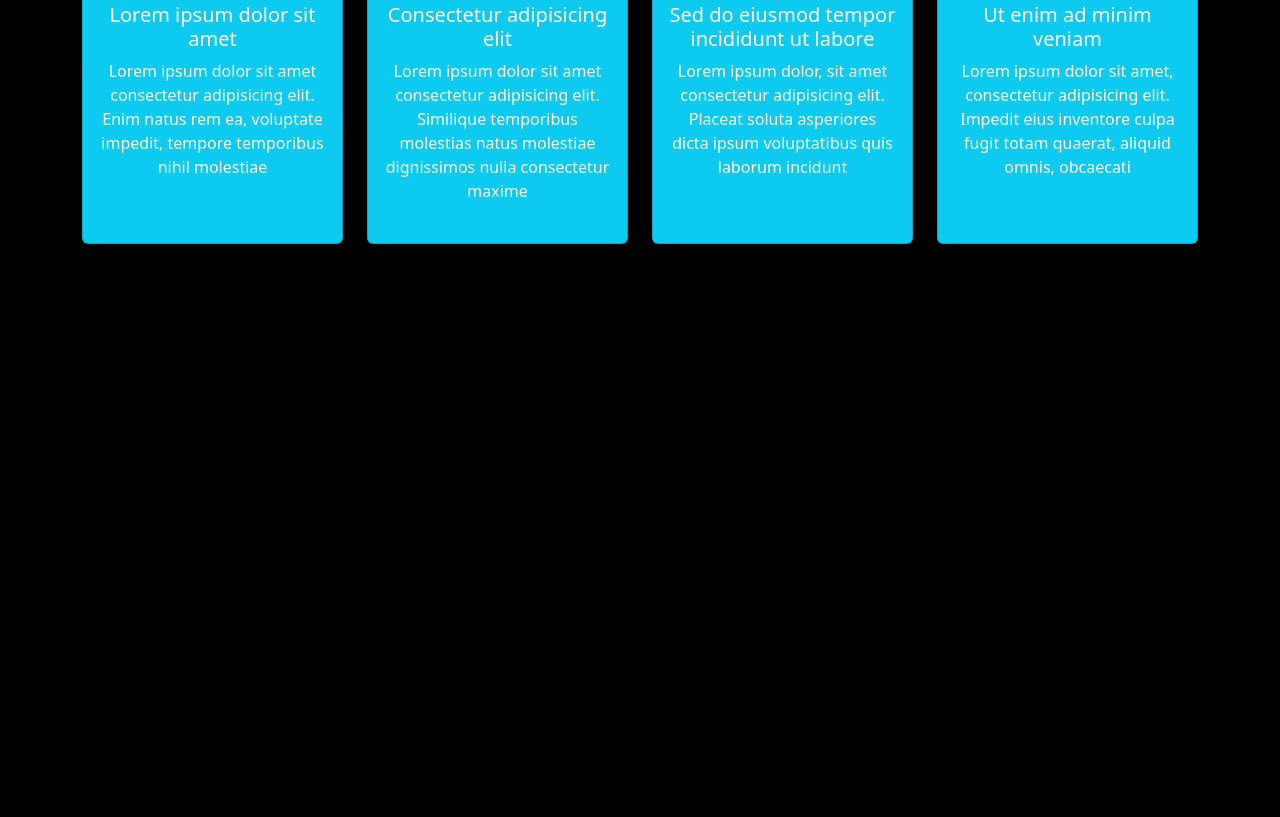
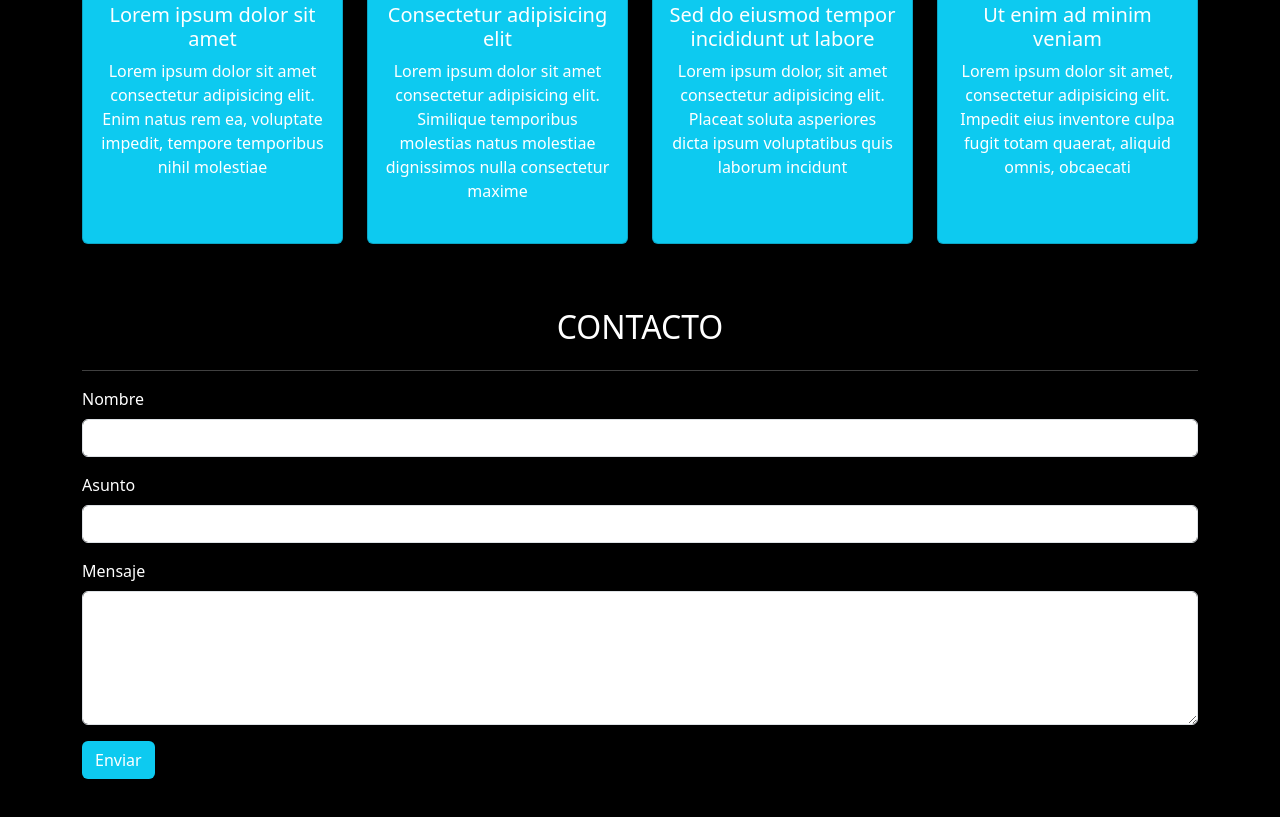
Before and after one commit to jwoodleybolivard/Prueba_Viajes_Chile, a plain HTML site: page index.html in a window 1280 px wide. Shown: the part 1783-2600 px from the top of the page. Before the commit the page ends 2067 px from the top, so only its background shows below. Drawn offline with nearby package versions, Linux system fonts and the light colour scheme.

Commit message:
desarrollo <section> Formulario de contacto en index.html

```diff
--- a/index.html
+++ b/index.html
@@ -288,6 +288,33 @@
     </section>
     <!-- /Sección de Destacados -->
 
+    <!-- Formulario de Contacto -->
+    <section class="container text-white my-5" id="contacto">
+      <h2 class="text-center my-4">CONTACTO</h2>
+      <hr />
+      <!-- Formulario de Contacto con Campos -->
+      <div class="mb-3">
+        <label for="formGroupExampleInput" class="form-label">Nombre</label>
+        <input type="text" class="form-control" id="formGroupExampleInput" />
+      </div>
+      <div class="mb-3">
+        <label for="formGroupExampleInput2" class="form-label">Asunto</label>
+        <input type="text" class="form-control" id="formGroupExampleInput2" />
+      </div>
+      <div class="mb-3">
+        <label for="exampleFormControlTextarea1" class="form-label"
+          >Mensaje</label
+        >
+        <textarea
+          class="form-control"
+          id="exampleFormControlTextarea1"
+          rows="5"
+        ></textarea>
+      </div>
+      <button type="submit" class="btn bg-info text-white">Enviar</button>
+    </section>
+    <!-- /Formulario de Contacto -->
+
     <!-- Librerías JavaScript y Scripts -->
     <script
       src="https://code.jquery.com/jquery-3.6.0.min.js"
```
